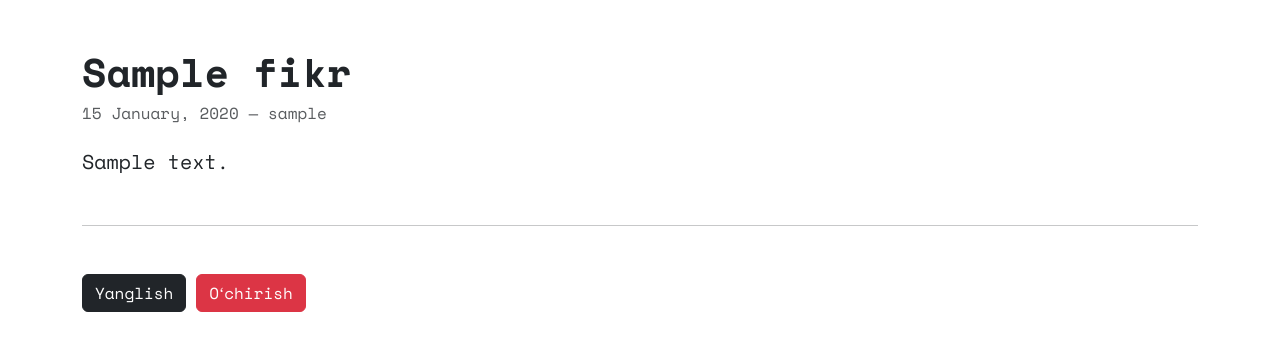
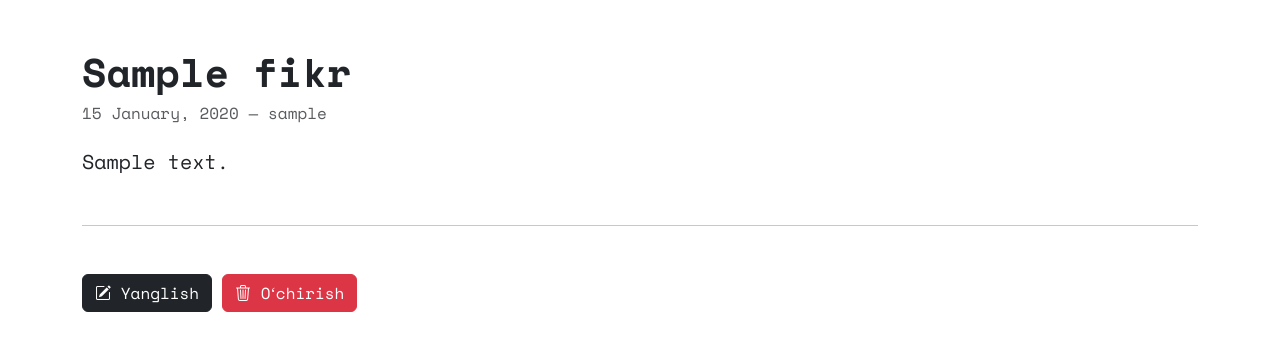
Before and after one commit to r00tus4r/fikrlog, a Flask app: page /read/1 in a window 1280 px wide. Shown: the part 56-407 px from the top of the page. Run offline with Flask 3, Linux system fonts and the light colour scheme; a user stored in the database is signed in; tables that the repository leaves empty hold one stand-in row (values such as "Sample post"); parts of the project's set-up code (start-up, migrations or seed data) failed here and were passed over.

Commit message:
fix: update button styles in read page for better visual consistency

```diff
--- a/app/templates/index.html
+++ b/app/templates/index.html
@@ -6,7 +6,7 @@
             <h1 class="fw-bold">Bosh sahifa</h1>
             <p class="mb-4">Yozilgan barcha fikrlaringiz shu yerda saqlanadi.</p>
             {% if fikrs %}
-                <div class="list-group list-group-flush">
+                <div class="list-group">
                     {% for fikr in fikrs %}
                         <a href="{{ url_for('routes.read_fikr', id=fikr.id) }}" class="list-group-item list-group-item-action">{{ fikr.title }}</a>
                     {% endfor %}
--- a/app/templates/read.html
+++ b/app/templates/read.html
@@ -13,8 +13,8 @@
         </h6>
         <p class="fs-5 mb-0">{{ fikr.content }}</p>
         <hr class="my-5">
-        <a href="{{ url_for('routes.update_fikr', id=fikr.id) }}" class="btn btn-dark">Yanglish</a>
-        <a href="{{ url_for('routes.delete_fikr', id=fikr.id) }}" class="btn btn-danger">Oʻchirish</a>
+        <a href="{{ url_for('routes.update_fikr', id=fikr.id) }}" class="btn btn-dark"><i class="bi bi-pencil-square"></i> Yanglish</a>
+        <a href="{{ url_for('routes.delete_fikr', id=fikr.id) }}" class="btn btn-danger"><i class="bi bi-trash3"></i> Oʻchirish</a>
     </div>
 </div>
 {% endblock %}
```
